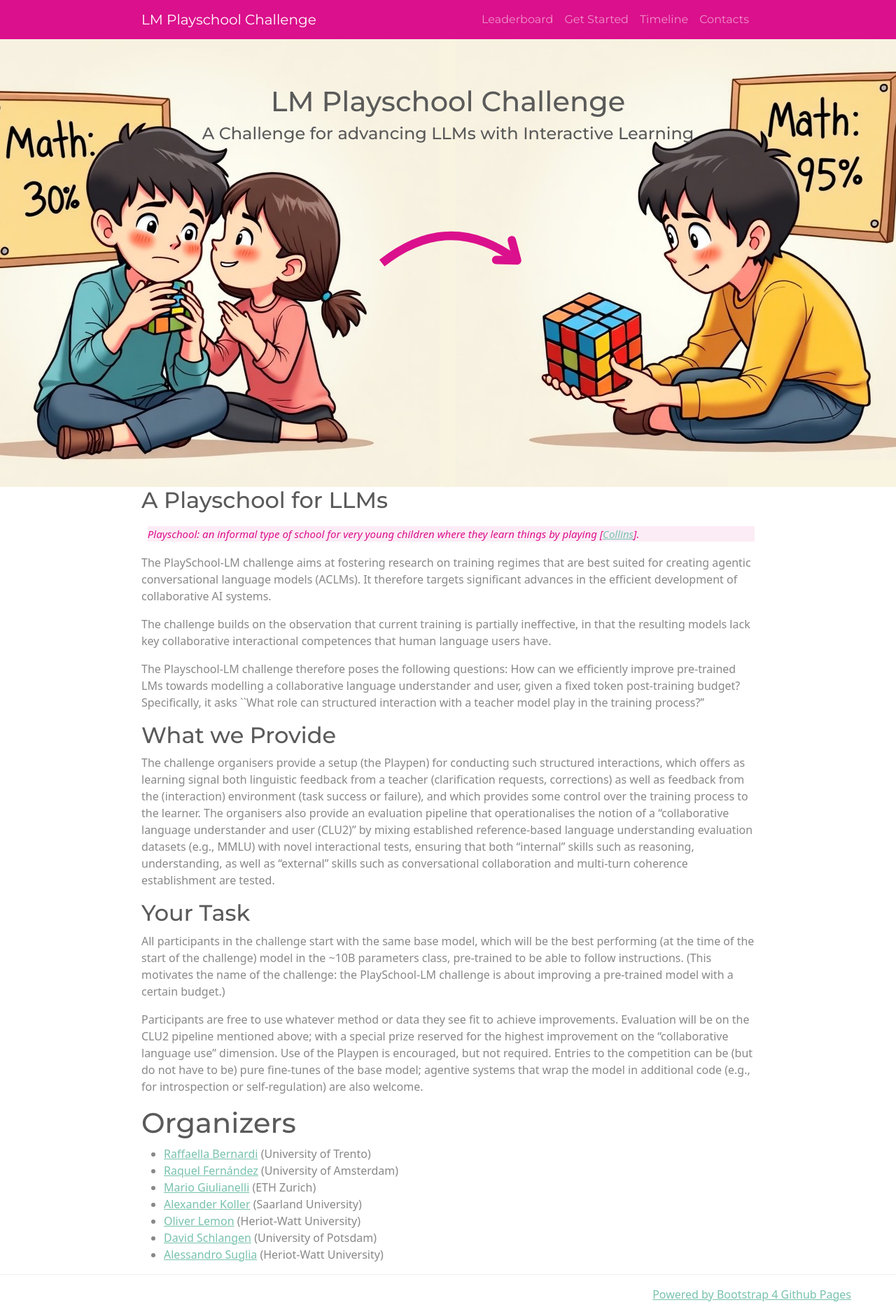
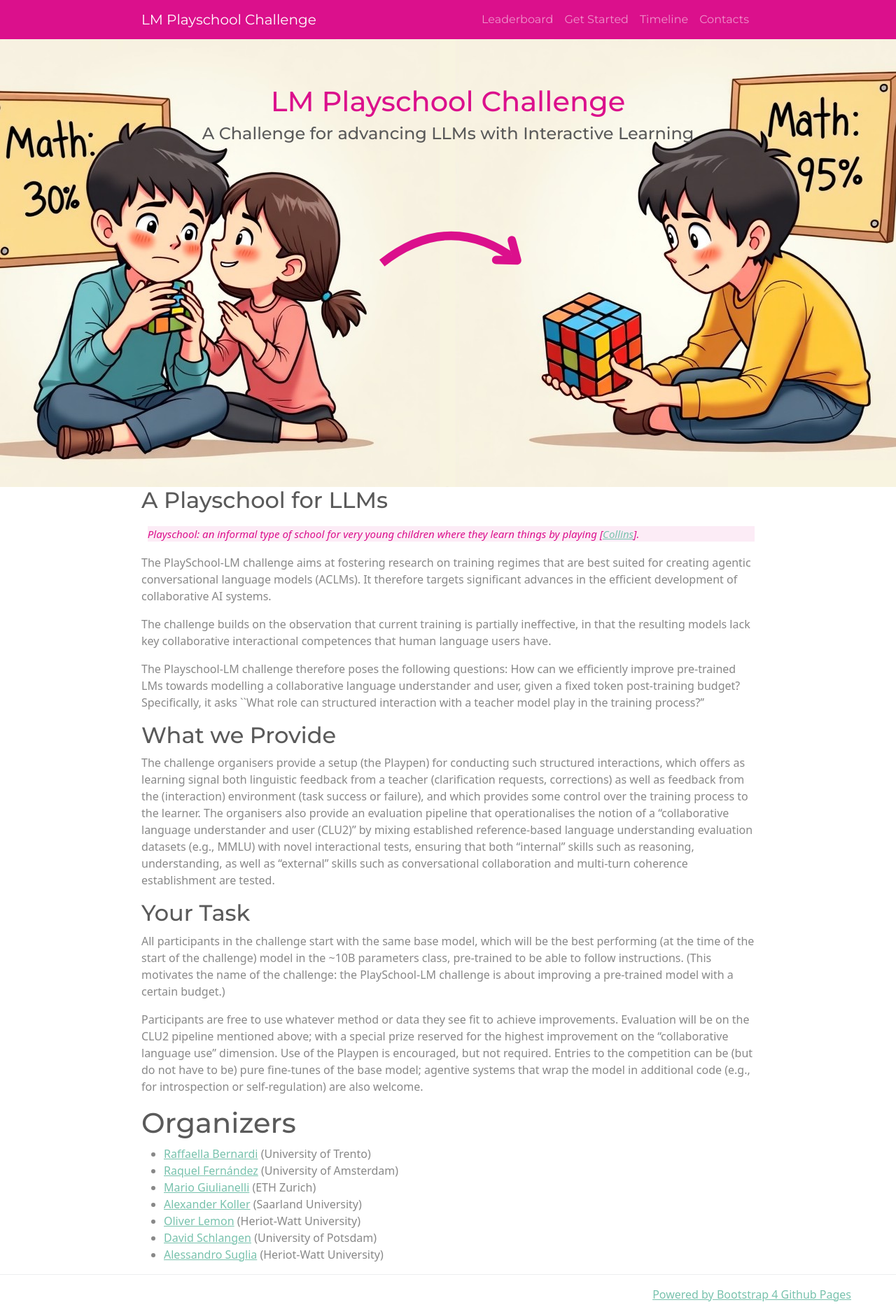
Before and after one commit to lm-playschool/lm-playschool.github.io, a Jekyll site: the page built from index.md, in a window 1280 px wide. Shown: the whole page at 70% size. Built offline with Jekyll 4.4.1, drawn with Linux system fonts in a browser that asks for light colours.

Commit message:
fix: homepage title color

```diff
--- a/_layouts/home.html
+++ b/_layouts/home.html
@@ -4,7 +4,7 @@ layout: default
 <article>
   <div class="header-image">
     <header class="header-home">
-      <h1>{{ site.title | escape }}</h1>
+      <h1 class="site-title">{{ site.title | escape }}</h1>
       <h4>{{ site.subtitle | escape }}</h4>
     </header>
   </div>
--- a/assets/main.scss
+++ b/assets/main.scss
@@ -43,3 +43,6 @@ blockquote{
   background-repeat: no-repeat;
   height:640px;
 }
+.site-title{
+  color: #db108c;
+}
```
